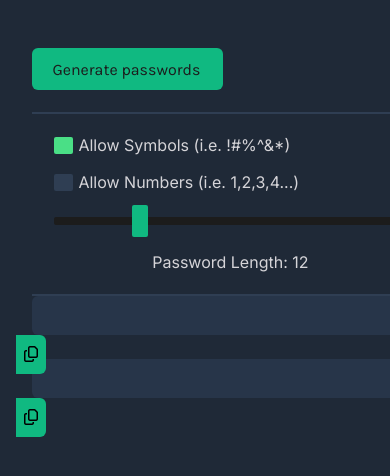
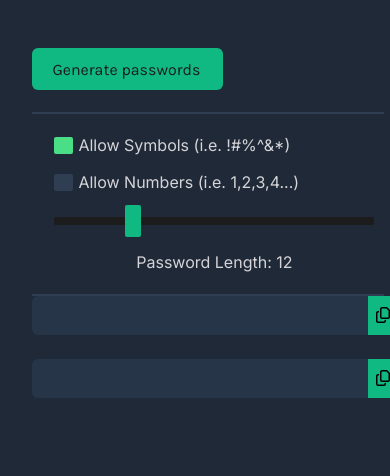
Before and after one commit to rlharsh/Password-Generator, a plain HTML site: page index.html in a window 390 px wide. Shown: the part 144-620 px from the top of the page. Drawn offline with Linux system fonts and the light colour scheme.

Commit message:
Mobile changes

```diff
--- a/style.css
+++ b/style.css
@@ -294,7 +294,7 @@ input[type="checkbox"]:checked {
 	padding-top: 1.4rem;
 }
 
-@media only screen and (max-width: 600px) {
+@media only screen and (max-width: 768px) {
     body {
         margin: none;
         padding: none;
@@ -310,10 +310,10 @@ input[type="checkbox"]:checked {
         padding-top: 2.18rem;
     }
     .controls--line {
-        width: 24rem;
+        width: 22rem;
     }
     .controls--slider {
-        width: 22rem;
+        width: 20rem;
     }
     .output-container {
         flex-direction: column;
@@ -329,7 +329,7 @@ input[type="checkbox"]:checked {
         width: 100%;
     }
     .controls--input {
-        width: 24rem;
+        width: 22rem;
         margin: 0;
     }
     .controls--button-input {
```
